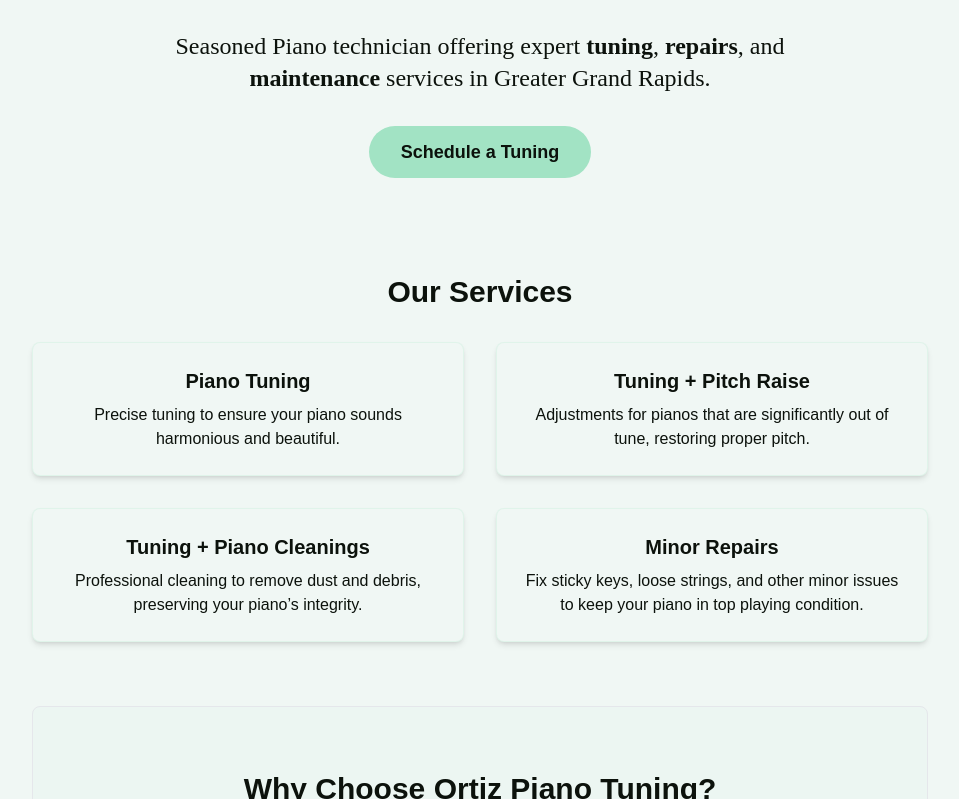
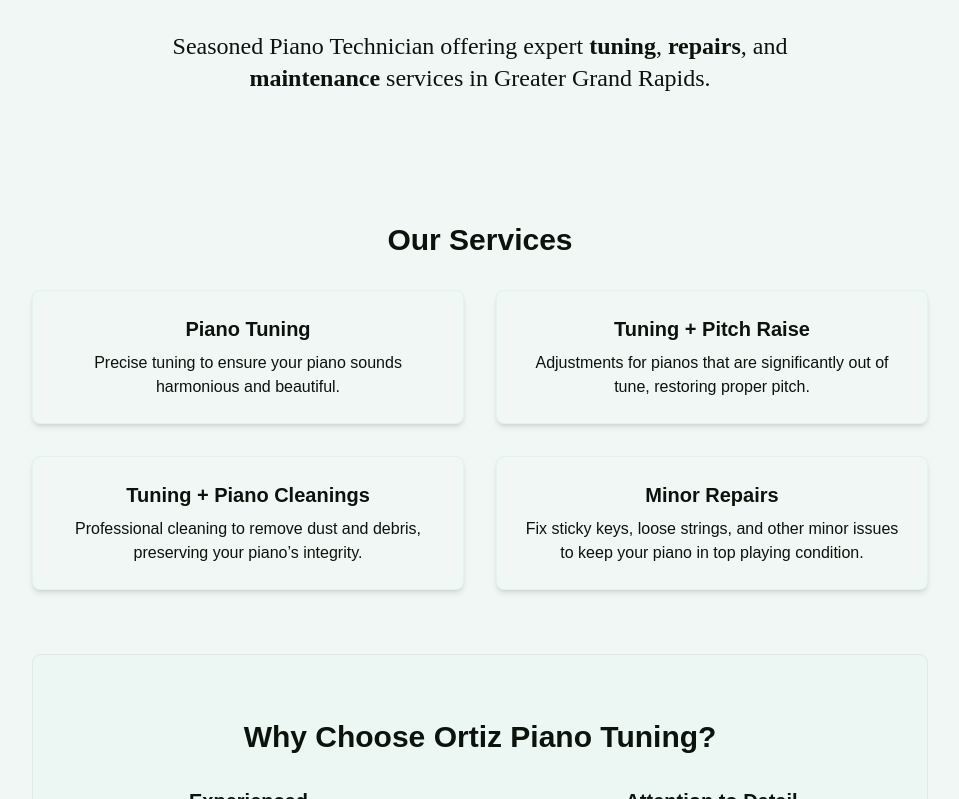
Before and after one commit to JellyBoonz/OrtizPiano, a Next.js app: page / in a window 1280 px wide. Shown: the part 781-1580 px from the top of the page, without its empty margins (160-1119 px from the left). Built offline with nearby package versions, Linux system fonts and the light colour scheme.

Commit message:
Remove Schedule Button

```diff
--- a/src/app/layout.tsx
+++ b/src/app/layout.tsx
@@ -117,16 +117,6 @@
                   Call Now
                 </motion.button>
               </Link>
-              <p className="text-lg text-background">or</p>
-              <Link href="https://calendar.app.google/jzeoaGxGgY7PhW5Y9" legacyBehavior>
-                <motion.button
-                  className="bg-accent text-secondary px-4 py-3 rounded-full text-sm font-semibold hover:bg-secondary transition-colors"
-                  whileHover={{ scale: 1.05 }}
-                  whileTap={{ scale: 0.95 }}
-                >
-                  Schedule Tune
-                </motion.button>
-              </Link>
             </div>
           </div>
         </motion.div>
--- a/src/app/page.tsx
+++ b/src/app/page.tsx
@@ -37,17 +37,9 @@
         Ortiz Professional Piano Care
       </motion.h1>
       <p className="font-serif text-xl md:text-2xl mb-8 max-w-2xl mx-auto text-foreground">
-        Seasoned Piano technician offering expert <strong>tuning</strong>, <strong>repairs</strong>, and <strong>maintenance</strong> services in Greater Grand Rapids.
+      Seasoned Piano Technician offering expert <strong>tuning</strong>, <strong>repairs</strong>, and <strong>maintenance</strong> services in Greater Grand Rapids.
       </p>
-      <Link href="https://calendar.app.google/jzeoaGxGgY7PhW5Y9">
-        <motion.button
-          className="bg-accent text-secondary px-8 py-3 rounded-full text-lg font-semibold hover:bg-secondary transition-colors"
-          whileHover={{ scale: 1.05 }}
-          whileTap={{ scale: 0.95 }}
-        >
-          Schedule a Tuning
-        </motion.button>
-      </Link>
+
     </header>
   );
 }
@@ -108,7 +100,7 @@
     <section className="py-16">
       <h2 className="text-3xl font-bold mb-8">About Ortiz Piano Tuning</h2>
       <p className="font-serif text-xl md:text-2xl mb-8 max-w-2xl mx-auto text-foreground">
-        Seasoned Piano technician offering expert <strong>tuning</strong>, <strong>repairs</strong>, and <strong>maintenance</strong> services in Greater Grand Rapids.
+      Dedicated to precision and quality, Ortiz Piano Tuning ensures your piano sounds its best with expert <strong>tuning</strong>, <strong>repairs</strong>, and <strong>maintenance</strong>. Serving musicians, educators, and piano owners across West Michigan with reliable, professional service.
       </p>
     </section>
   );
```
